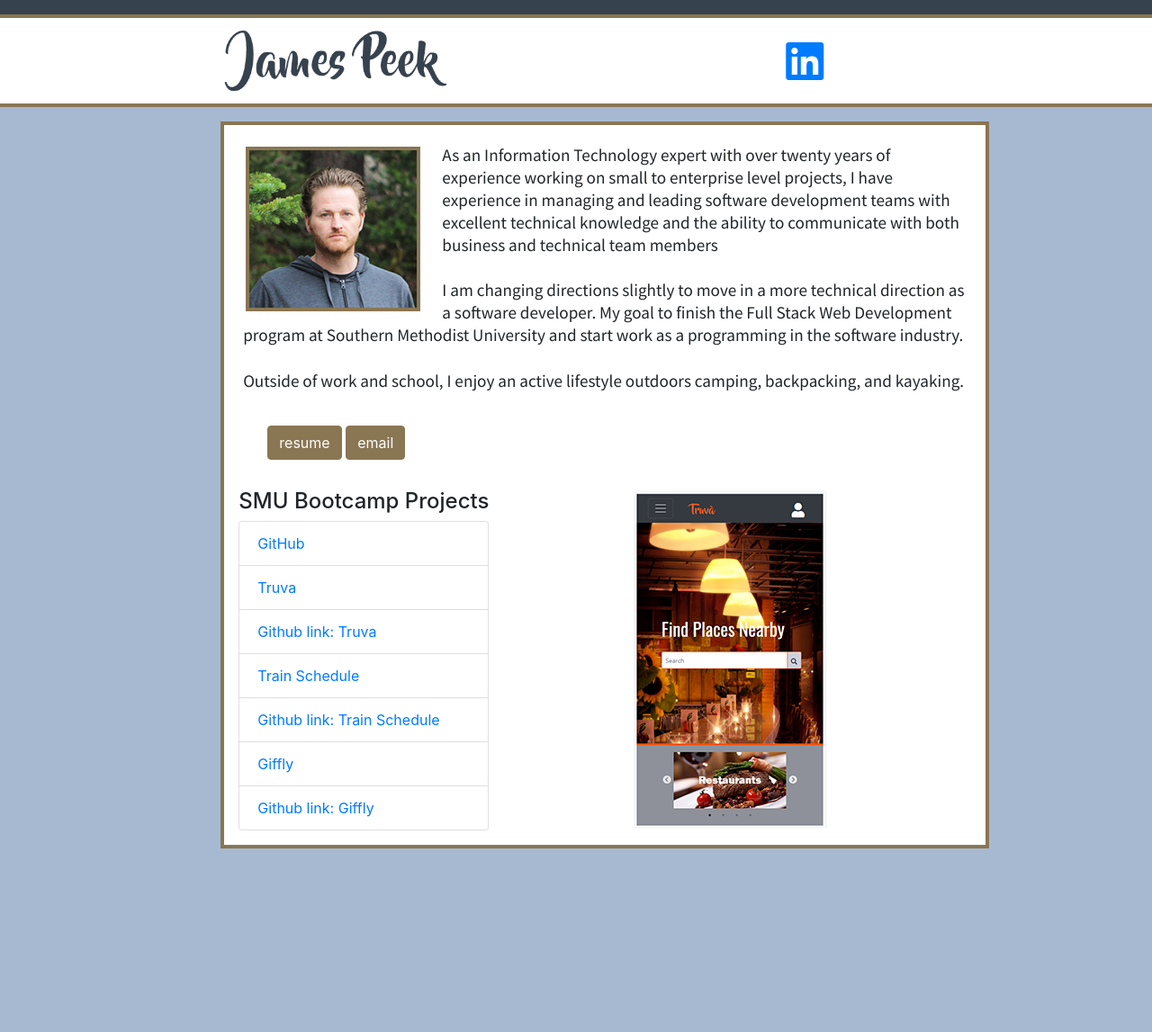
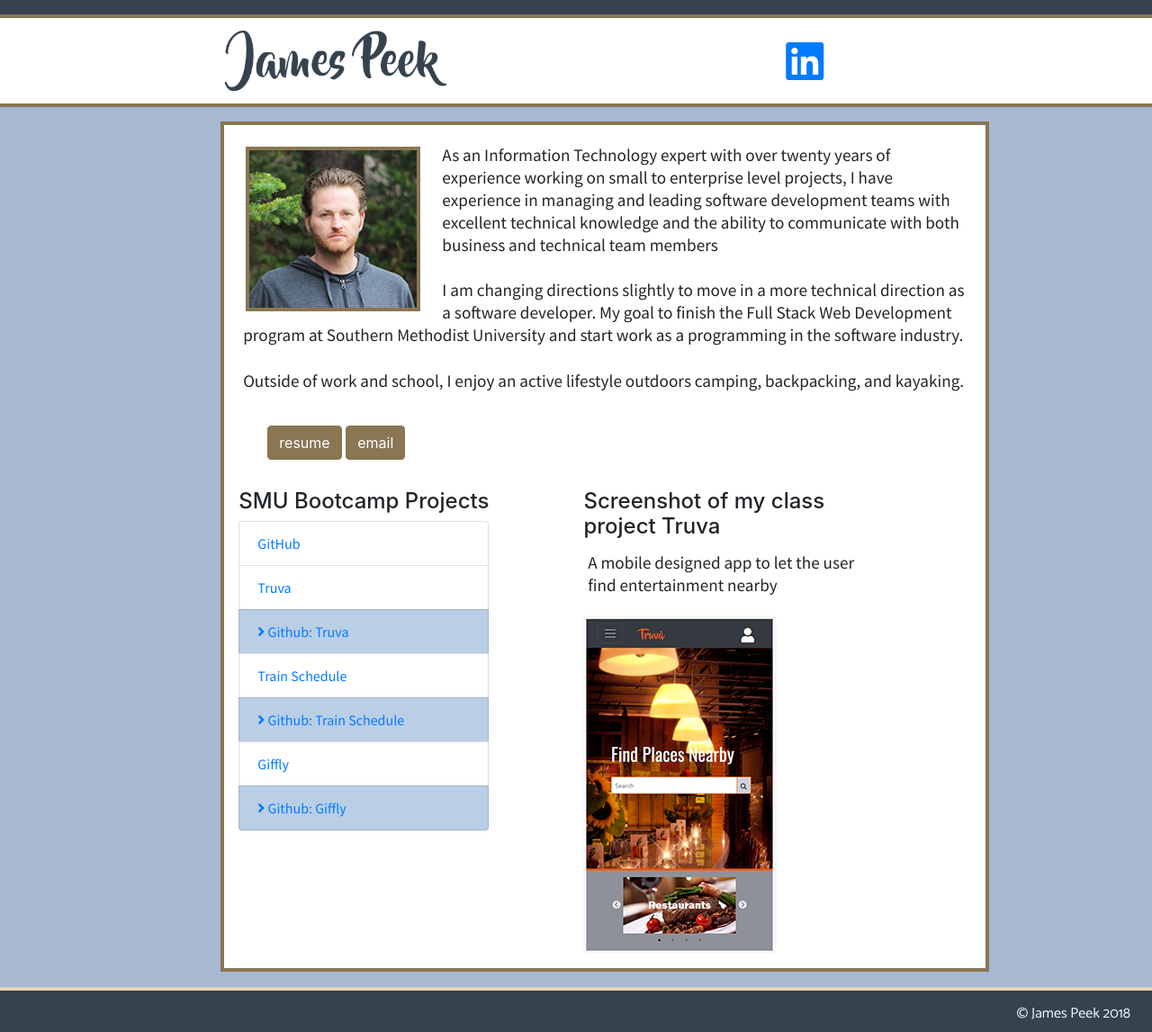
Before and after one commit to jpeek01/NewPortfolio, a plain HTML site: page index.html in a window 1280 px wide. Shown: the whole page at 90% size. Before the commit the page ends 960 px from the top, so only its background shows below. Drawn offline with nearby package versions, Linux system fonts and the light colour scheme.

Commit message:
a couple of quick changes to the fonts and projects list

```diff
--- a/assets/css/style.css
+++ b/assets/css/style.css
@@ -90,7 +90,6 @@ p {
     margin: 2em;
 }
 
-
 .portfolioButton {
     background-color:#897653;
     border: 1px solid #897653
@@ -111,6 +110,13 @@ p {
 
 #projectList {
     width: 100%;
+    font-family: 'Source Sans Pro', Arial, sans-serif;
+    color: #36424E;
+}
+
+.subitem {
+    background-color: #BACEE6;
+    color: #36424E;
 }
 
 #screenshot {
@@ -122,9 +128,6 @@ p {
 /* Footer All Pages */
 
 .footer {
-    position: fixed;
-    bottom: 0;
-    left: 0;
     width: 100%;
     height: 50px;
     border-top: 4px solid #E6D6BA;
--- a/index.html
+++ b/index.html
@@ -95,14 +95,16 @@
                         <ul class="list-group" id="projectList">
                             <li class="list-group-item"><a href="https://github.com/jpeek01" target="_blank">GitHub</a></li>
                             <li class="list-group-item"><a href="https://truva-aa8da.firebaseapp.com/index.html" target="_blank">Truva</a></li>
-                                <li class="list-group-item"><a href="https://github.com/jpeek01/testProject" target="_blank">Github link: Truva</a></li>
+                                <li class="list-group-item subitem"><a href="https://github.com/jpeek01/testProject" target="_blank"><i class="fas fa-angle-right"></i> Github: Truva</a></li>
                             <li class="list-group-item"><a href="https://jpeek01.github.io/TrainSchedule/" target="_blank">Train Schedule</a></li>
-                                <li class="list-group-item"><a href="https://github.com/jpeek01/TrainSchedule" target="_blank">Github link: Train Schedule</a></li>
+                                <li class="list-group-item subitem"><a href="https://github.com/jpeek01/TrainSchedule" target="_blank"><i class="fas fa-angle-right"></i> Github: Train Schedule</a></li>
                             <li class="list-group-item"><a href="https://jpeek01.github.io/giffly/" target="_blank">Giffly</a></li>
-                                <li class="list-group-item"><a href="https://github.com/jpeek01/giffly" target="_blank">Github link: Giffly</a></li>
+                                <li class="list-group-item subitem"><a href="https://github.com/jpeek01/giffly" target="_blank"><i class="fas fa-angle-right"></i> Github: Giffly</a></li>
                         </ul>
                     </div>
                     <div id="screenshot">
+                        <h4>Screenshot of my class project Truva</h4>
+                        <p>A mobile designed app to let the user find entertainment nearby</p>
                         <img src="assets/images/truva_screenshot_sm.png" alt="screenshot of mobile app">
                     </div>
                 </div>
@@ -110,5 +112,8 @@
             <div class="col-lg-2 col-md-2 col-sm-1"></div>
         </div> <!-- End Content -->
     </div>
+    <footer class="footer">
+        <p class="text-right copyRightStyle">&copy; James Peek 2018</p>
+    </footer>
 </body>
 </html>
```
